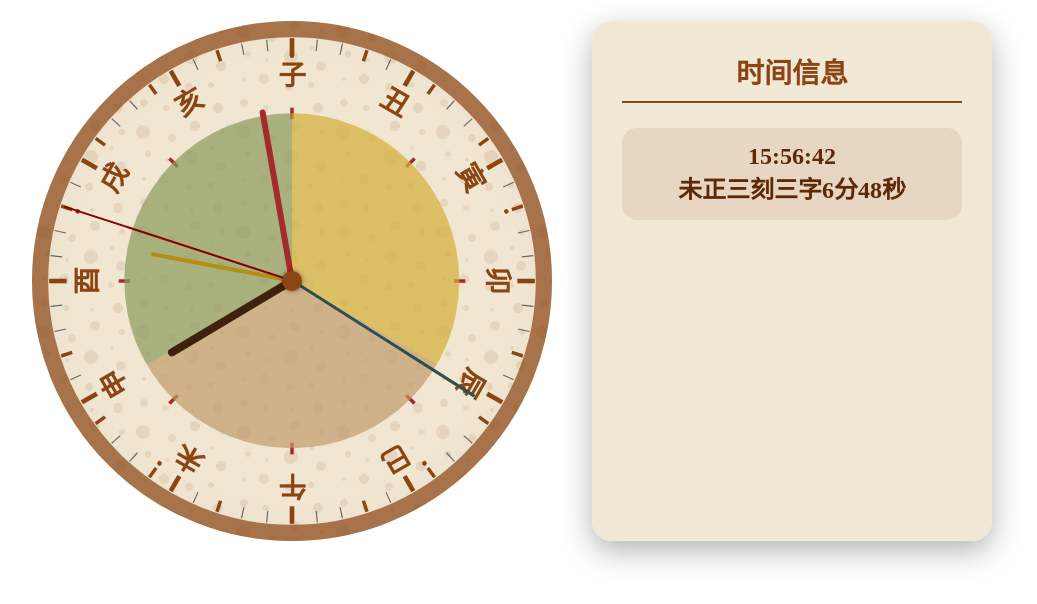
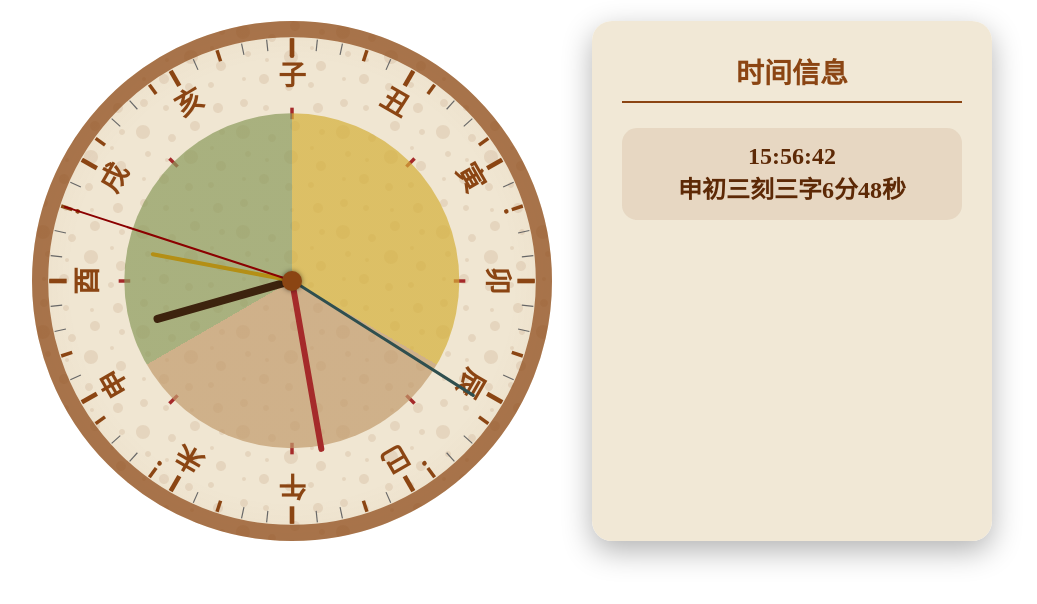
Before and after one commit to Guwaakzi/ancient-clock, a plain HTML site: page index.html in a window 1280 px wide. Shown: the part 170-774 px from the top of the page, without its empty margins (128-1165 px from the left). Drawn offline with Linux system fonts and the light colour scheme.

Commit message:
Update index.html

```diff
--- a/index.html
+++ b/index.html
@@ -466,14 +466,17 @@
             }
 
                     // 更新时间显示
-            function updateTimeDisplay(hours, minutes, seconds, milliseconds) {
+           function updateTimeDisplay(hours, minutes, seconds, milliseconds) {
+                // 调整小时计算：将23:00作为一天的开始
+                let adjustedHours = (hours + 1) % 24;
+
                 // 更新现代时间
                 modernTimeElement.textContent =
                     `${hours.toString().padStart(2, '0')}:${minutes.toString().padStart(2, '0')}:${seconds.toString().padStart(2, '0')}`;
 
-                // 计算传统时间
-                const traditionalHour = hourNames[Math.floor(hours / 2) % 12];
-                const traditionalKe = keNames[Math.floor((hours % 2) * 4 + minutes / 15) % 8];
+                // 计算传统时间 - 使用调整后的小时
+                const traditionalHour = hourNames[Math.floor(adjustedHours / 2) % 12];
+                const traditionalKe = keNames[Math.floor((adjustedHours % 2) * 4 + minutes / 15) % 8];
                 const traditionalZi = ziNames[Math.floor((minutes % 15) / 5)];
                 const traditionalMin = Math.floor((minutes % 5) * 60 + seconds) / 15 % 20;
                 const traditionalSec = Math.floor((seconds * 1000 + milliseconds) / 250 % 60);
@@ -496,30 +499,21 @@
                 // 更新显示
                 updateTimeDisplay(hours, minutes, seconds, milliseconds);
 
-                // 计算传统时间指针角度
-                // 时针：每2现代小时转30度，一圈12时辰（24现代小时）
-                // const hourAngle = (hours % 24) * 15 + (minutes / 60) * 15;
-                const hourTotalSec = (hours % 24) * 3600 + minutes * 60 + seconds + milliseconds / 1000;
-                const hourAngle = hourTotalSec / 240; // 15度/小时 = 0.25度/分钟 = 1/240度/秒
+                // 计算传统时间指针角度 - 使用调整后的小时
+                let adjustedHours = (hours + 1) % 24;
+                const hourTotalSec = (adjustedHours % 24) * 3600 + minutes * 60 + seconds + milliseconds / 1000;
+                const hourAngle = hourTotalSec / 240;
 
-                // 刻针：每15现代分钟转45度，一圈8刻（2现代小时）
-                // const keAngle = ((hours % 2) * 60 + minutes) % 120 * 3;
-                const keTotalSec = ((hours % 2) * 3600 + minutes * 60 + seconds + milliseconds / 1000) % 7200;
+                // 其他指针角度计算保持不变
+                const keTotalSec = ((adjustedHours % 2) * 3600 + minutes * 60 + seconds + milliseconds / 1000) % 7200;
                 const keAngle = keTotalSec / 20;
 
-                // 字针：每5现代分钟转120度，一圈3字（15现代分钟）
-                // const ziAngle = (minutes % 15) * 24 + (seconds / 60) * 24;
+                const ziTotalSec = (minutes % 15) * 60 + seconds + milliseconds / 1000;
+                const ziAngle = ziTotalSec * 0.4;
 
+                const minTotalSec = (minutes % 5) * 60 + seconds + milliseconds / 1000;
+                const minAngle = minTotalSec * 1.2;
 
-                const ziTotalSec = (minutes % 15) * 60 + seconds + milliseconds / 1000;
-                const ziAngle = ziTotalSec * 0.4; // 24°/min = 0.4°/sec
-
-                // // 分针：每15现代秒转18度，一圈20分（5现代分钟）
-                // const minAngle = ((minutes % 5) * 60 + seconds) % 300 * 1.2;
-                const minTotalSec = (minutes % 5) * 60 + seconds + milliseconds / 1000;
-                const minAngle = minTotalSec * 1.2; // 360°/300sec = 1.2°/sec
-
-                // 秒针：每0.25现代秒转6度，一圈60秒（15现代秒）
                 const secAngle = (seconds * 1000 + milliseconds) % 15000 / 15000 * 360;
 
                 // 应用旋转
```
